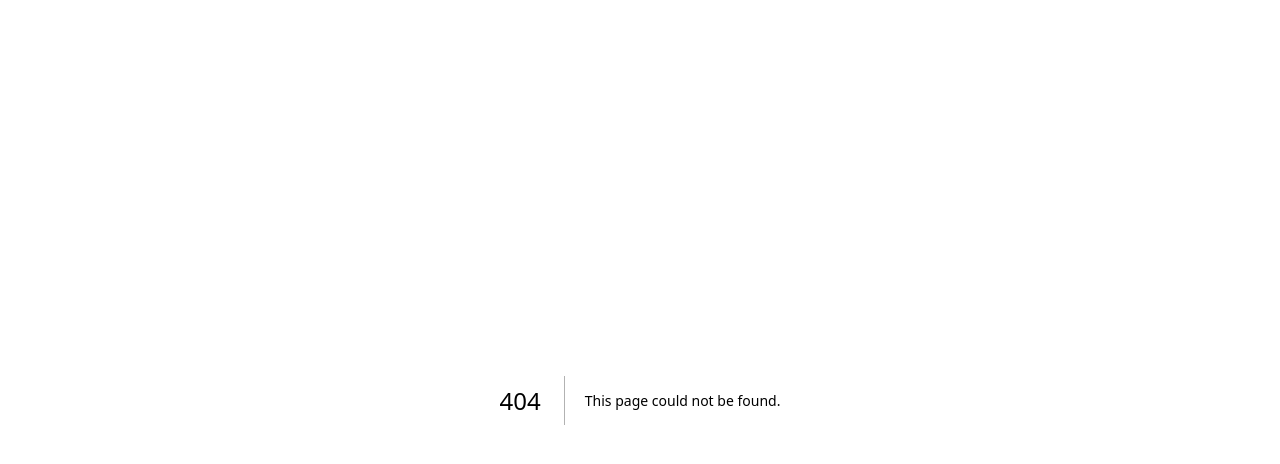
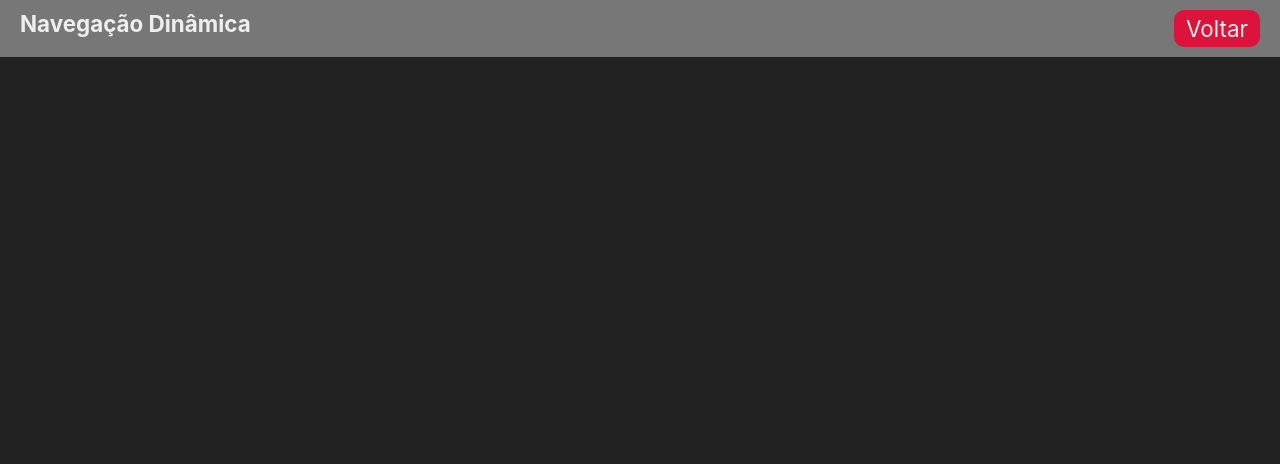
Before and after one commit to Henrique-Franca/Clear-Basico, a Next.js app: page /cliente/codigo in a window 1280 px wide. Before the commit this address had no page. Shown: the top 464 px of the page. Built offline with nearby package versions, Linux system fonts and the light colour scheme.

Commit message:
Navegação Dinamica...

```diff
--- /dev/null
+++ b/src/pages/cliente/codigo.jsx
@@ -0,0 +1,11 @@
+import Layout from "../../components/Layout";
+
+export default function ClientePorCodigo(){
+
+    return(
+        <Layout titulo="Navegação Dinâmica">
+
+        </Layout>
+    )
+
+}
```
